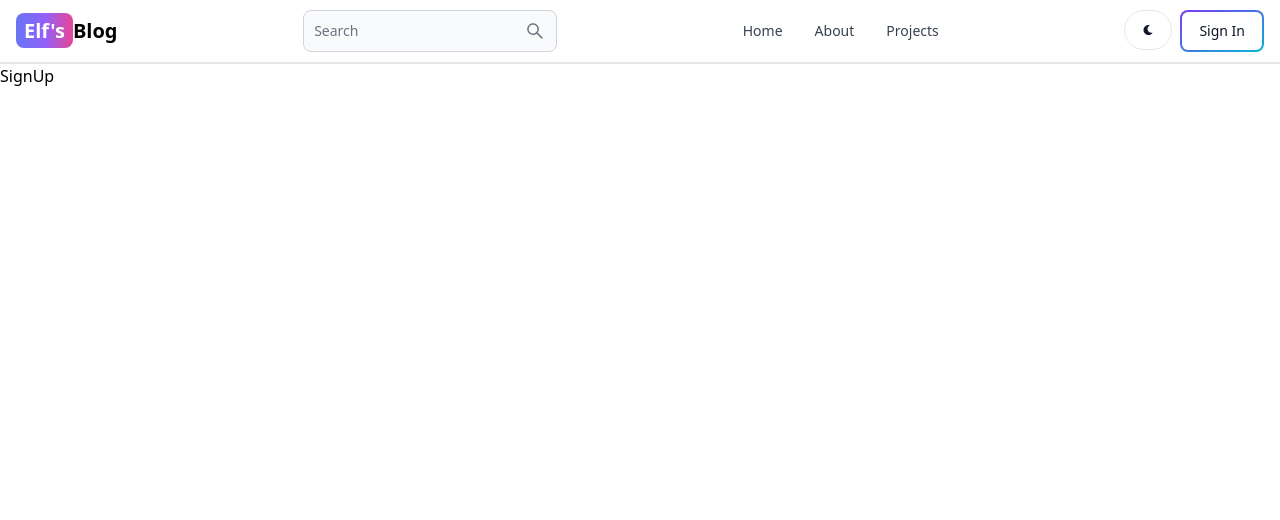
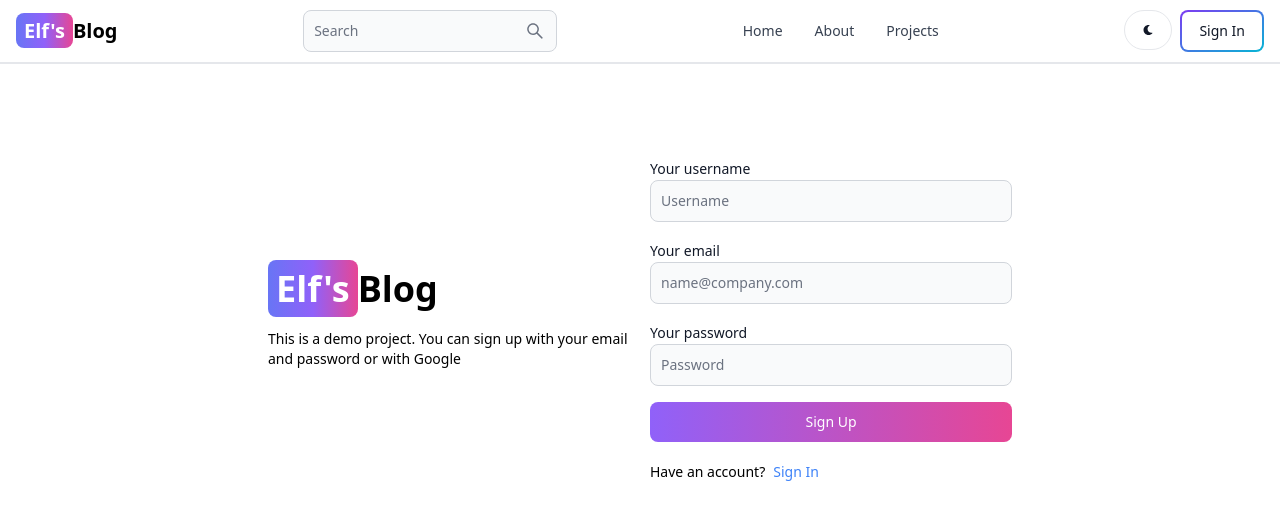
Before and after one commit to elfbrtc/mern-blog, a React (Vite) app in the folder client/: page /sign-up in a window 1280 px wide. Shown: the top 520 px of the page. Built offline with nearby package versions, Linux system fonts and the light colour scheme.

Commit message:
-create sign up page ui

```diff
--- a/client/src/pages/SignUp.jsx
+++ b/client/src/pages/SignUp.jsx
@@ -1,7 +1,57 @@
 import React from 'react'
+import {Button, Label, TextInput} from 'flowbite-react'
+import { Link, useLocation } from 'react-router-dom'
+
 
 export default function SignUp() {
   return (
-    <div>SignUp</div>
+    <div className='min-h-screen mt-20'>
+      <div className='flex p-3 max-w-3xl mx-auto flex-col md:flex-row md:items-center gap-5'>
+        <div className='flex-1'>
+        <Link to="/" className='font-bold dark:text-white text-4xl'>
+            <span className='px-2 py-1 bg-gradient-to-r from-indigo-500 via-purple-500 to-pink-500 rounded-lg text-white'>Elf's</span>
+            Blog
+        </Link>
+        <p className='text-sm mt-5'>
+          This is a demo project. You can sign up with your email and password or with Google
+        </p>
+        </div>
+        <div className='flex-1'>
+          <form className='flex flex-col gap-4'>
+            <div>
+              <Label value='Your username'/>
+              <TextInput
+              type='text'
+              placeholder='Username'
+              id='username'
+              />
+            </div>
+            <div>
+              <Label value='Your email'/>
+              <TextInput
+              type='text'
+              placeholder='name@company.com'
+              id='email'
+              />
+            </div>
+            <div>
+              <Label value='Your password'/>
+              <TextInput
+              type='text'
+              placeholder='Password'
+              id='password'
+              />
+            </div>
+            <Button gradientDuoTone='purpleToPink' type='submit'>
+            Sign Up
+          </Button>
+          </form>
+          <div className='flex gap-2 text-sm mt-5'>
+            <span>Have an account?</span>
+            <Link to='/sign-in' className='text-blue-500'> Sign In</Link>
+          </div>
+        </div>
+      </div>
+    </div>
   )
 }
```
